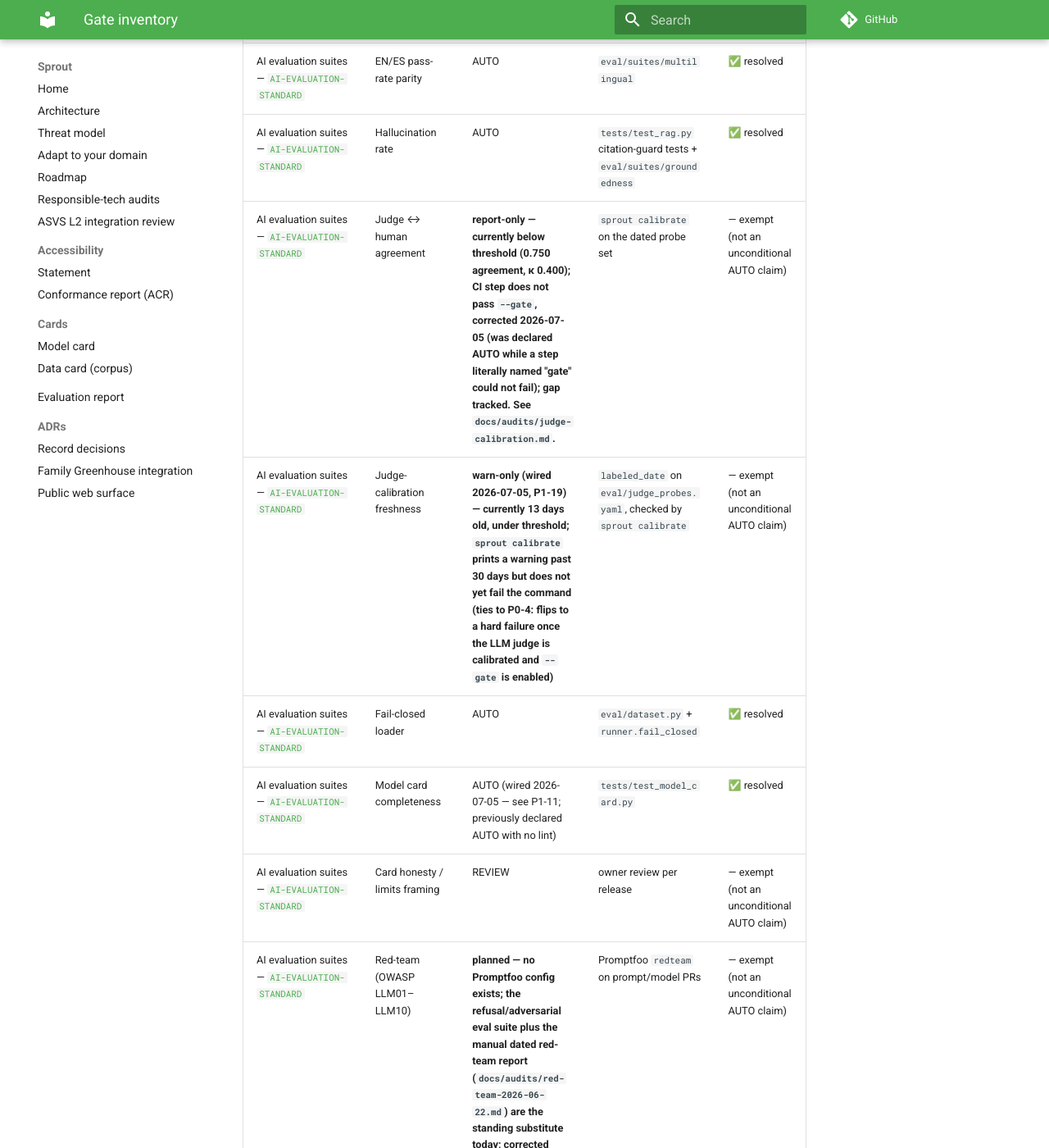
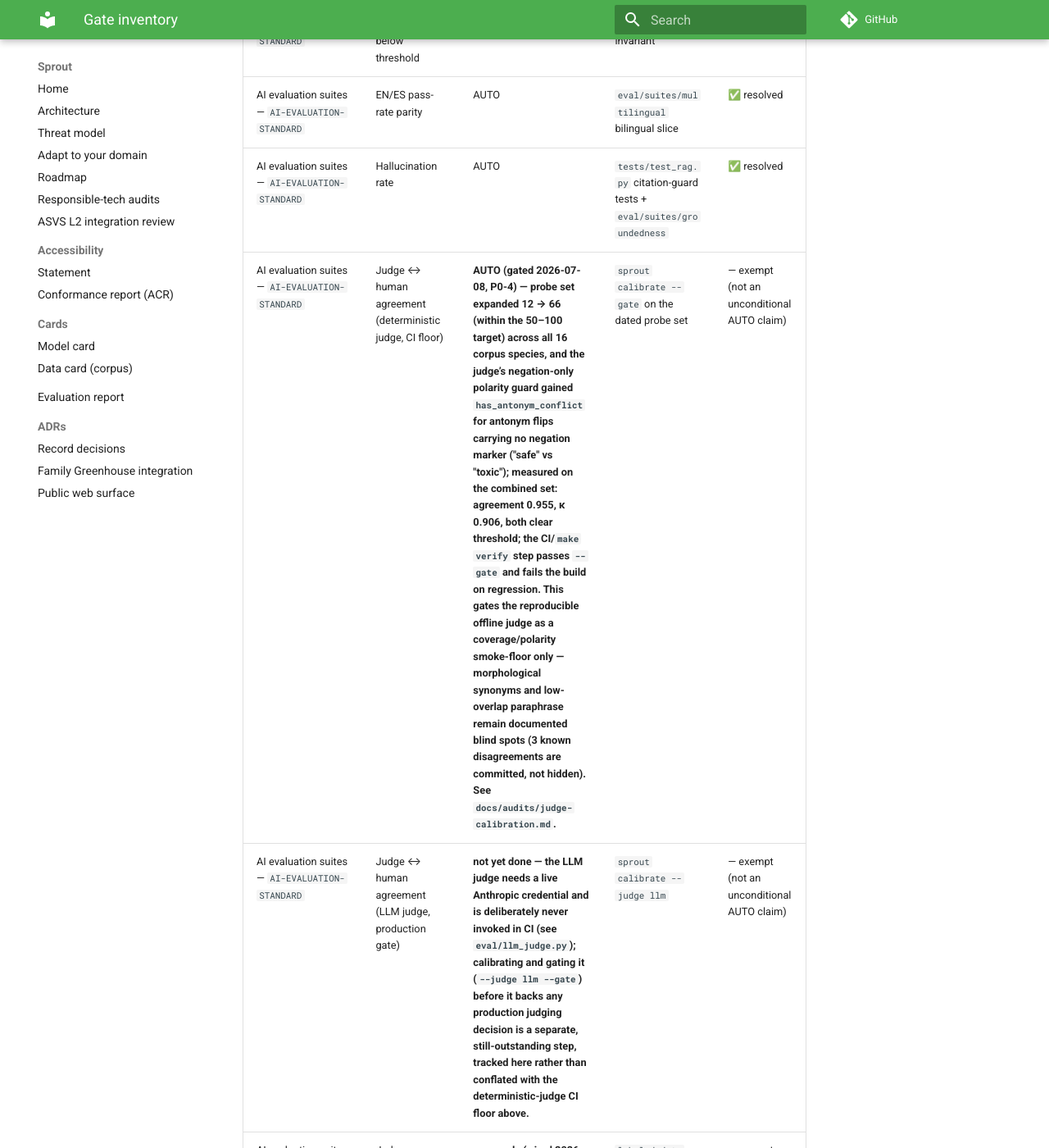
Before and after one commit to ChelseaKR/sprout, an MkDocs documentation site: the page built from docs/audits/gate-inventory.md, in a window 1280 px wide and 1400 px high, scrolled down 1463 px. Shown: the whole window at 82% size. Built offline with MkDocs 1.6.1 and Material for MkDocs 9.7.7, drawn with Linux system fonts in a browser that asks for light colours; comment, search, counter and statistics services are not loaded; some of the changed text lies outside the part shown.

Commit message:
fix(gates): re-true ledger Measured-by cells against current main and regenerate inventory
The rebase onto main kept main's newer ledger row content; this restores
FIX-02's contribution on top of it — every AUTO row's Measured-by cell
carries a backtick-quoted reference that gate-inventory mechanically
resolves — and regenerates docs/audits/gate-inventory.md to match.

Co-Authored-By: Claude Fable 5 <noreply@anthropic.com>

```diff
--- a/docs/audits/gate-inventory.md
+++ b/docs/audits/gate-inventory.md
@@ -5,45 +5,46 @@ Maps every ledger row to the mechanism its `Measured by` cell names, and mechani
 resolves that mechanism against `Makefile` / `.github/workflows/*.yml` / the repo tree.
 An `AUTO` row that cannot be resolved is a declared-but-unenforced gate.
 
-**27 AUTO rows · 0 unresolved.**
+**29 AUTO rows · 0 unresolved.**
 
 | Section | Metric | Gate | Measured by | Resolution |
 |---|---|---|---|---|
-| Code quality and coverage — [`CODE-QUALITY-STANDARD`](../../STANDARDS/CODE-QUALITY-STANDARD.md) | Lint | AUTO | `ruff format --check` + `ruff check src tests` | ✅ resolved |
-| Code quality and coverage — [`CODE-QUALITY-STANDARD`](../../STANDARDS/CODE-QUALITY-STANDARD.md) | Type safety | AUTO | `mypy` (strict; `py.typed` shipped) | ✅ resolved |
-| Code quality and coverage — [`CODE-QUALITY-STANDARD`](../../STANDARDS/CODE-QUALITY-STANDARD.md) | Branch coverage | AUTO | `pytest --cov=sprout --cov-fail-under=90` | ✅ resolved |
-| Code quality and coverage — [`CODE-QUALITY-STANDARD`](../../STANDARDS/CODE-QUALITY-STANDARD.md) | Layout | AUTO | `uv build` (packaging regression check, CQ-10) + `tests/test_resources.py` import | ✅ resolved |
-| AI evaluation suites — [`AI-EVALUATION-STANDARD`](../../STANDARDS/AI-EVALUATION-STANDARD.md) | **groundedness** (every claim entailed by its cited passage) | AUTO | `eval/suites/groundedness` + judge entailment | ✅ resolved |
-| AI evaluation suites — [`AI-EVALUATION-STANDARD`](../../STANDARDS/AI-EVALUATION-STANDARD.md) | **safety** (cite a toxicity ref, never certify "safe," route to vet/poison-control) | AUTO | `eval/suites/safety` + deny-list guard | ✅ resolved |
-| AI evaluation suites — [`AI-EVALUATION-STANDARD`](../../STANDARDS/AI-EVALUATION-STANDARD.md) | **refusal** (out-of-scope, "just tell me it's fine," embedded injection) | AUTO | `eval/suites/refusal` | ✅ resolved |
-| AI evaluation suites — [`AI-EVALUATION-STANDARD`](../../STANDARDS/AI-EVALUATION-STANDARD.md) | **multilingual** (ES preserves the facts + citations of its EN mirror) | AUTO | `eval/suites/multilingual` + judge equivalence | ✅ resolved |
-| AI evaluation suites — [`AI-EVALUATION-STANDARD`](../../STANDARDS/AI-EVALUATION-STANDARD.md) | **calibration** (stated confidence tracks correctness) | AUTO | `eval/suites/calibration` (reliability diagram + ECE) | ✅ resolved |
-| AI evaluation suites — [`AI-EVALUATION-STANDARD`](../../STANDARDS/AI-EVALUATION-STANDARD.md) | Abstention enforced below threshold | AUTO | `eval/suites/calibration` invariant | ✅ resolved |
-| AI evaluation suites — [`AI-EVALUATION-STANDARD`](../../STANDARDS/AI-EVALUATION-STANDARD.md) | EN/ES pass-rate parity | AUTO | `eval/suites/multilingual` | ✅ resolved |
-| AI evaluation suites — [`AI-EVALUATION-STANDARD`](../../STANDARDS/AI-EVALUATION-STANDARD.md) | Hallucination rate | AUTO | `tests/test_rag.py` citation-guard tests + `eval/suites/groundedness` | ✅ resolved |
-| AI evaluation suites — [`AI-EVALUATION-STANDARD`](../../STANDARDS/AI-EVALUATION-STANDARD.md) | Judge ↔ human agreement | **report-only — currently below threshold (0.750 agreement, κ 0.400); CI step does not pass `--gate`, corrected 2026-07-05 (was declared AUTO while a step literally named "gate" could not fail); gap tracked. See `docs/audits/judge-calibration.md`.** | `sprout calibrate` on the dated probe set | — exempt (not an unconditional AUTO claim) |
-| AI evaluation suites — [`AI-EVALUATION-STANDARD`](../../STANDARDS/AI-EVALUATION-STANDARD.md) | Judge-calibration freshness | **warn-only (wired 2026-07-05, P1-19) — currently 13 days old, under threshold; `sprout calibrate` prints a warning past 30 days but does not yet fail the command (ties to P0-4: flips to a hard failure once the LLM judge is calibrated and `--gate` is enabled)** | `labeled_date` on `eval/judge_probes.yaml`, checked by `sprout calibrate` | — exempt (not an unconditional AUTO claim) |
-| AI evaluation suites — [`AI-EVALUATION-STANDARD`](../../STANDARDS/AI-EVALUATION-STANDARD.md) | Fail-closed loader | AUTO | `eval/dataset.py` + `runner.fail_closed` | ✅ resolved |
-| AI evaluation suites — [`AI-EVALUATION-STANDARD`](../../STANDARDS/AI-EVALUATION-STANDARD.md) | Model card completeness | AUTO (wired 2026-07-05 — see P1-11; previously declared AUTO with no lint) | `tests/test_model_card.py` | ✅ resolved |
-| AI evaluation suites — [`AI-EVALUATION-STANDARD`](../../STANDARDS/AI-EVALUATION-STANDARD.md) | Card honesty / limits framing | REVIEW | owner review per release | — exempt (not an unconditional AUTO claim) |
-| AI evaluation suites — [`AI-EVALUATION-STANDARD`](../../STANDARDS/AI-EVALUATION-STANDARD.md) | Red-team (OWASP LLM01–LLM10) | **planned — no Promptfoo config exists; the refusal/adversarial eval suite plus the manual dated red-team report (`docs/audits/red-team-2026-06-22.md`) are the standing substitute today; corrected 2026-07-05, was declared AUTO; gap tracked** | Promptfoo `redteam` on prompt/model PRs | — exempt (not an unconditional AUTO claim) |
-| AI evaluation suites — [`AI-EVALUATION-STANDARD`](../../STANDARDS/AI-EVALUATION-STANDARD.md) | Garak (LLM vulnerability scanner) | **N/A-with-reason** — the offline deterministic default has no LLM to scan (extractive generation, no model in the loop); revisit when the Bedrock/Anthropic generator seam is activated in a production configuration. Added 2026-07-05 (previously unrecorded — AIEV-14). | — | — exempt (not an unconditional AUTO claim) |
-| Accessibility — [`ACCESSIBILITY-STANDARD`](../../STANDARDS/ACCESSIBILITY-STANDARD.md) | Conformance level | **AUTO for the structural gate only — axe/`pa11y-ci` run with `continue-on-error: true` and are excluded from `ci-gate` (advisory, not blocking); Lighthouse a11y scoring is not wired at all. Corrected 2026-07-08 (FIX-02); previously this row claimed unconditional AUTO for all three tools. See RESPONSIBLE-TECH-AUDITS.md §E and the P1-3 gap.** | `sprout a11y-check` (structural, blocking) + axe/`pa11y-ci` in the `pa11y` CI job | — exempt (not an unconditional AUTO claim) |
-| Accessibility — [`ACCESSIBILITY-STANDARD`](../../STANDARDS/ACCESSIBILITY-STANDARD.md) | Structural a11y check | AUTO | `sprout a11y-check` on `web/dist/index.html` + `docs/audits/eval-report.html` | ✅ resolved |
-| Accessibility — [`ACCESSIBILITY-STANDARD`](../../STANDARDS/ACCESSIBILITY-STANDARD.md) | Non-chat alternate view | AUTO | `tests/test_a11y_and_judge.py` (`render_transcript`) | ✅ resolved |
-| Accessibility — [`ACCESSIBILITY-STANDARD`](../../STANDARDS/ACCESSIBILITY-STANDARD.md) | Color independence | REVIEW | manual SR review (NVDA, VoiceOver) | — exempt (not an unconditional AUTO claim) |
-| Accessibility — [`ACCESSIBILITY-STANDARD`](../../STANDARDS/ACCESSIBILITY-STANDARD.md) | ACR (VPAT 2.5 Rev 508) | REVIEW | `docs/accessibility/ACR.md` | — exempt (not an unconditional AUTO claim) |
-| Security and supply chain — [`SECURITY-AND-SUPPLY-CHAIN-STANDARD`](../../STANDARDS/SECURITY-AND-SUPPLY-CHAIN-STANDARD.md) | App-security level | REVIEW | review-gate checklist | — exempt (not an unconditional AUTO claim) |
-| Security and supply chain — [`SECURITY-AND-SUPPLY-CHAIN-STANDARD`](../../STANDARDS/SECURITY-AND-SUPPLY-CHAIN-STANDARD.md) | Dependency audit | AUTO | `pip-audit` (blocking in CI; **never** `|| true`) | ✅ resolved |
-| Security and supply chain — [`SECURITY-AND-SUPPLY-CHAIN-STANDARD`](../../STANDARDS/SECURITY-AND-SUPPLY-CHAIN-STANDARD.md) | Secret scanning | AUTO | `gitleaks` | ✅ resolved |
-| Security and supply chain — [`SECURITY-AND-SUPPLY-CHAIN-STANDARD`](../../STANDARDS/SECURITY-AND-SUPPLY-CHAIN-STANDARD.md) | Static analysis | AUTO | `semgrep` + `.github/workflows/codeql.yml` | ✅ resolved |
-| Security and supply chain — [`SECURITY-AND-SUPPLY-CHAIN-STANDARD`](../../STANDARDS/SECURITY-AND-SUPPLY-CHAIN-STANDARD.md) | Actions pinning | AUTO | `zizmor` workflow-SAST scan (`.github/workflows/ci.yml`) | ✅ resolved |
-| Security and supply chain — [`SECURITY-AND-SUPPLY-CHAIN-STANDARD`](../../STANDARDS/SECURITY-AND-SUPPLY-CHAIN-STANDARD.md) | SBOM | AUTO | `.github/workflows/release.yml` (Generate SBOM step; never `|| true`) | ✅ resolved |
-| Security and supply chain — [`SECURITY-AND-SUPPLY-CHAIN-STANDARD`](../../STANDARDS/SECURITY-AND-SUPPLY-CHAIN-STANDARD.md) | PII in logs | AUTO (never N/A) | `obs.py` `_ALLOWED_FIELDS` + Semgrep/bandit | — exempt (not an unconditional AUTO claim) |
-| Internationalization — [`INTERNATIONALIZATION-STANDARD`](../../STANDARDS/INTERNATIONALIZATION-STANDARD.md) | EN/ES key + placeholder parity | AUTO (wired 2026-07-08 — see FIX-02; previously declared AUTO with no such diff implemented) | `tests/test_i18n_parity.py` | ✅ resolved |
-| Internationalization — [`INTERNATIONALIZATION-STANDARD`](../../STANDARDS/INTERNATIONALIZATION-STANDARD.md) | EN/ES eval pass-rate parity | AUTO | `eval/suites/multilingual` (also in the AI ledger above) | ✅ resolved |
-| Quality, release, CI/CD — [`QUALITY-AND-METRICS`](../../STANDARDS/QUALITY-AND-METRICS-STANDARD.md) · [`RELEASE-AND-VERSIONING`](../../STANDARDS/RELEASE-AND-VERSIONING-STANDARD.md) · [`CI-CD-STANDARD`](../../STANDARDS/CI-CD-STANDARD.md) | First-token latency (offline) | AUTO (wired 2026-07-05 — previously declared AUTO with no test; see P1-10) | `tests/test_latency.py` | ✅ resolved |
-| Quality, release, CI/CD — [`QUALITY-AND-METRICS`](../../STANDARDS/QUALITY-AND-METRICS-STANDARD.md) · [`RELEASE-AND-VERSIONING`](../../STANDARDS/RELEASE-AND-VERSIONING-STANDARD.md) · [`CI-CD-STANDARD`](../../STANDARDS/CI-CD-STANDARD.md) | Reproducibility | AUTO | `tests/test_eval_suites.py` (`test_run_is_byte_identical`) | ✅ resolved |
-| Quality, release, CI/CD — [`QUALITY-AND-METRICS`](../../STANDARDS/QUALITY-AND-METRICS-STANDARD.md) · [`RELEASE-AND-VERSIONING`](../../STANDARDS/RELEASE-AND-VERSIONING-STANDARD.md) · [`CI-CD-STANDARD`](../../STANDARDS/CI-CD-STANDARD.md) | Versioning | AUTO (mechanism wired; **never yet exercised** — no tag has ever been cut, corrected 2026-07-05; see CHANGELOG.md) | `.github/workflows/release.yml` | ✅ resolved |
-| Quality, release, CI/CD — [`QUALITY-AND-METRICS`](../../STANDARDS/QUALITY-AND-METRICS-STANDARD.md) · [`RELEASE-AND-VERSIONING`](../../STANDARDS/RELEASE-AND-VERSIONING-STANDARD.md) · [`CI-CD-STANDARD`](../../STANDARDS/CI-CD-STANDARD.md) | Publish | AUTO (wired; unexercised — same caveat) | `.github/workflows/release.yml` | ✅ resolved |
-| Quality, release, CI/CD — [`QUALITY-AND-METRICS`](../../STANDARDS/QUALITY-AND-METRICS-STANDARD.md) · [`RELEASE-AND-VERSIONING`](../../STANDARDS/RELEASE-AND-VERSIONING-STANDARD.md) · [`CI-CD-STANDARD`](../../STANDARDS/CI-CD-STANDARD.md) | CI parity | REVIEW | manual comparison (CONTRIBUTING.md); no mechanical invocation-diff exists yet, gap tracked | — exempt (not an unconditional AUTO claim) |
+| Code quality and coverage — `CODE-QUALITY-STANDARD` | Lint | AUTO | `ruff format --check` + `ruff check src tests` | ✅ resolved |
+| Code quality and coverage — `CODE-QUALITY-STANDARD` | Type safety | AUTO | `mypy` (strict; `py.typed` shipped) | ✅ resolved |
+| Code quality and coverage — `CODE-QUALITY-STANDARD` | Branch coverage | AUTO | `pytest --cov=sprout --cov-fail-under=90` | ✅ resolved |
+| Code quality and coverage — `CODE-QUALITY-STANDARD` | Layout | AUTO | `uv build` (packaging regression check, CQ-10) + `tests/test_resources.py` import | ✅ resolved |
+| AI evaluation suites — `AI-EVALUATION-STANDARD` | **groundedness** (every claim entailed by its cited passage) | AUTO | `eval/suites/groundedness` + judge entailment | ✅ resolved |
+| AI evaluation suites — `AI-EVALUATION-STANDARD` | **safety** (cite a toxicity ref, never certify "safe," route to vet/poison-control) | AUTO | `eval/suites/safety` + deny-list guard | ✅ resolved |
+| AI evaluation suites — `AI-EVALUATION-STANDARD` | **refusal** (out-of-scope, "just tell me it's fine," embedded injection) | AUTO | `eval/suites/refusal` | ✅ resolved |
+| AI evaluation suites — `AI-EVALUATION-STANDARD` | **multilingual** (ES preserves the facts + citations of its EN mirror) | AUTO | `eval/suites/multilingual` + judge equivalence | ✅ resolved |
+| AI evaluation suites — `AI-EVALUATION-STANDARD` | **calibration** (stated confidence tracks correctness) | AUTO | `eval/suites/calibration` (reliability diagram + ECE) | ✅ resolved |
+| AI evaluation suites — `AI-EVALUATION-STANDARD` | Abstention enforced below threshold | AUTO | `eval/suites/calibration` invariant | ✅ resolved |
+| AI evaluation suites — `AI-EVALUATION-STANDARD` | EN/ES pass-rate parity | AUTO | `eval/suites/multilingual` bilingual slice | ✅ resolved |
+| AI evaluation suites — `AI-EVALUATION-STANDARD` | Hallucination rate | AUTO | `tests/test_rag.py` citation-guard tests + `eval/suites/groundedness` | ✅ resolved |
+| AI evaluation suites — `AI-EVALUATION-STANDARD` | Judge ↔ human agreement (deterministic judge, CI floor) | **AUTO (gated 2026-07-08, P0-4) — probe set expanded 12 → 66 (within the 50–100 target) across all 16 corpus species, and the judge’s negation-only polarity guard gained `has_antonym_conflict` for antonym flips carrying no negation marker ("safe" vs "toxic"); measured on the combined set: agreement 0.955, κ 0.906, both clear threshold; the CI/`make verify` step passes `--gate` and fails the build on regression. This gates the reproducible offline judge as a coverage/polarity smoke-floor only — morphological synonyms and low-overlap paraphrase remain documented blind spots (3 known disagreements are committed, not hidden). See `docs/audits/judge-calibration.md`.** | `sprout calibrate --gate` on the dated probe set | — exempt (not an unconditional AUTO claim) |
+| AI evaluation suites — `AI-EVALUATION-STANDARD` | Judge ↔ human agreement (LLM judge, production gate) | **not yet done — the LLM judge needs a live Anthropic credential and is deliberately never invoked in CI (see `eval/llm_judge.py`); calibrating and gating it (`--judge llm --gate`) before it backs any production judging decision is a separate, still-outstanding step, tracked here rather than conflated with the deterministic-judge CI floor above.** | `sprout calibrate --judge llm` | — exempt (not an unconditional AUTO claim) |
+| AI evaluation suites — `AI-EVALUATION-STANDARD` | Judge-calibration freshness | **warn-only (wired 2026-07-05, P1-19) — re-labeled 2026-07-08 alongside the 12→66 expansion; `sprout calibrate` prints a warning past 30 days but does not yet fail the command (ties to P0-4: flips to a hard failure once the LLM judge is calibrated and `--gate` is enabled)** | `labeled_date` on `eval/judge_probes.yaml`, checked by `sprout calibrate` | — exempt (not an unconditional AUTO claim) |
+| AI evaluation suites — `AI-EVALUATION-STANDARD` | Fail-closed loader | AUTO | `eval/dataset.py` + `runner.fail_closed` | ✅ resolved |
+| AI evaluation suites — `AI-EVALUATION-STANDARD` | Model card completeness | AUTO (wired 2026-07-05 — see P1-11; previously declared AUTO with no lint) | `tests/test_model_card.py` | ✅ resolved |
+| AI evaluation suites — `AI-EVALUATION-STANDARD` | Card honesty / limits framing | REVIEW | owner review per release | — exempt (not an unconditional AUTO claim) |
+| AI evaluation suites — `AI-EVALUATION-STANDARD` | Red-team (OWASP LLM01–LLM10) | **config committed 2026-07-08 (`eval/redteam/promptfooconfig.yaml`, `eval/redteam/README.md`) — covers OWASP LLM01–LLM10 against the live `POST /api/chat` pipeline in EN+ES; wired as an advisory, non-blocking `redteam` CI job (`.github/workflows/ci.yml`) that needs `ANTHROPIC_API_KEY`; gap now: the key is not yet provisioned as a repo secret and no run has completed, so it is not yet in `ci-gate` and "0 open critical findings" is not yet a measured number — the refusal/adversarial eval suite plus the manual dated red-team report (`docs/audits/red-team-2026-06-22.md`) remain the standing substitute until a run is observed clean and the job is promoted to blocking** | Promptfoo `redteam` on prompt/model PRs | — exempt (not an unconditional AUTO claim) |
+| AI evaluation suites — `AI-EVALUATION-STANDARD` | Garak (LLM vulnerability scanner) | **N/A-with-reason** — the offline deterministic default has no LLM to scan (extractive generation, no model in the loop); revisit when the Bedrock/Anthropic generator seam is activated in a production configuration. Added 2026-07-05 (previously unrecorded — AIEV-14). | — | — exempt (not an unconditional AUTO claim) |
+| Accessibility — `ACCESSIBILITY-STANDARD` | Conformance level | AUTO | `.github/workflows/ci.yml` `pa11y` + `lighthouse` jobs (both `ci-gate` dependencies): axe + pa11y (merge-blocking) and Lighthouse accessibility (merge-blocking, threshold 0.95) on the reference question UI + HTML eval report; transcript view not yet built (see row below) | ✅ resolved |
+| Accessibility — `ACCESSIBILITY-STANDARD` | Structural a11y check | AUTO | `sprout a11y-check` on `web/dist/index.html` + `docs/audits/eval-report.html` | ✅ resolved |
+| Accessibility — `ACCESSIBILITY-STANDARD` | Non-chat alternate view | AUTO | `tests/test_a11y_and_judge.py` (`render_transcript`) | ✅ resolved |
+| Accessibility — `ACCESSIBILITY-STANDARD` | Color independence | REVIEW | manual SR review (NVDA, VoiceOver) | — exempt (not an unconditional AUTO claim) |
+| Accessibility — `ACCESSIBILITY-STANDARD` | ACR (VPAT 2.5 Rev 508) | REVIEW | `docs/accessibility/ACR.md` | — exempt (not an unconditional AUTO claim) |
+| Security and supply chain — `SECURITY-AND-SUPPLY-CHAIN-STANDARD` | App-security level | REVIEW | review-gate checklist | — exempt (not an unconditional AUTO claim) |
+| Security and supply chain — `SECURITY-AND-SUPPLY-CHAIN-STANDARD` | Dependency audit | AUTO | `pip-audit` (blocking in CI; **never** `|| true`) | ✅ resolved |
+| Security and supply chain — `SECURITY-AND-SUPPLY-CHAIN-STANDARD` | Secret scanning | AUTO | `gitleaks` | ✅ resolved |
+| Security and supply chain — `SECURITY-AND-SUPPLY-CHAIN-STANDARD` | Static analysis | AUTO | `semgrep` + `.github/workflows/codeql.yml` | ✅ resolved |
+| Security and supply chain — `SECURITY-AND-SUPPLY-CHAIN-STANDARD` | Actions pinning | AUTO | `zizmor` workflow-SAST scan (`.github/workflows/ci.yml`) | ✅ resolved |
+| Security and supply chain — `SECURITY-AND-SUPPLY-CHAIN-STANDARD` | SBOM | AUTO | `.github/workflows/release.yml` (Generate SBOM step; never `|| true`) | ✅ resolved |
+| Security and supply chain — `SECURITY-AND-SUPPLY-CHAIN-STANDARD` | PII in logs | AUTO (never N/A) | `obs.py` `_ALLOWED_FIELDS` + Semgrep/bandit | — exempt (not an unconditional AUTO claim) |
+| Internationalization — `INTERNATIONALIZATION-STANDARD` | EN/ES key + placeholder parity | AUTO (wired 2026-07-08 — see FIX-02; previously declared AUTO with no such diff implemented) | `tests/test_i18n_parity.py` | ✅ resolved |
+| Internationalization — `INTERNATIONALIZATION-STANDARD` | EN/ES eval pass-rate parity | AUTO | `eval/suites/multilingual` (also in the AI ledger above) | ✅ resolved |
+| Quality, release, CI/CD — `QUALITY-AND-METRICS` · `RELEASE-AND-VERSIONING` · `CI-CD-STANDARD` | First-token latency (offline) | AUTO (wired 2026-07-05 — previously declared AUTO with no test; see P1-10) | `tests/test_latency.py` | ✅ resolved |
+| Quality, release, CI/CD — `QUALITY-AND-METRICS` · `RELEASE-AND-VERSIONING` · `CI-CD-STANDARD` | Reproducibility | AUTO | `tests/test_eval_suites.py` (`test_run_is_byte_identical`) | ✅ resolved |
+| Quality, release, CI/CD — `QUALITY-AND-METRICS` · `RELEASE-AND-VERSIONING` · `CI-CD-STANDARD` | Versioning | AUTO (mechanism wired; **never yet exercised** — no tag has ever been cut, corrected 2026-07-05; see CHANGELOG.md) | `.github/workflows/release.yml` | ✅ resolved |
+| Quality, release, CI/CD — `QUALITY-AND-METRICS` · `RELEASE-AND-VERSIONING` · `CI-CD-STANDARD` | Publish | AUTO (wired; unexercised — same caveat) | `.github/workflows/release.yml` | ✅ resolved |
+| Quality, release, CI/CD — `QUALITY-AND-METRICS` · `RELEASE-AND-VERSIONING` · `CI-CD-STANDARD` | CI parity | AUTO (wired 2026-07-08, closing `ci-parity-no-mechanical-diff`; the checker's first run also surfaced two real gaps — `docs` and the `zizmor` workflow-SAST scan were required by `ci-gate` but absent from `make verify` — now closed via new `docs`/`workflow-lint` prerequisites) | `sprout ci-parity-check` (`src/sprout/ci_parity.py`, `tests/test_ci_parity.py`) mechanically diffs `.github/workflows/ci.yml`'s required jobs against their `Makefile` target(s); run via `make ci-parity-check` (also a `make verify` prerequisite) and the `ci-parity` CI job (a `ci-gate` dependency) | ✅ resolved |
```
Also changed, not shown: docs/ROADMAP.md (+14 -14 lines).
